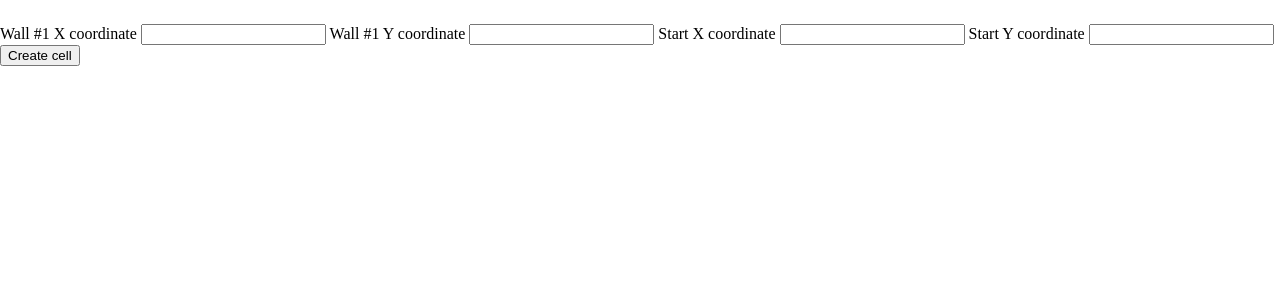
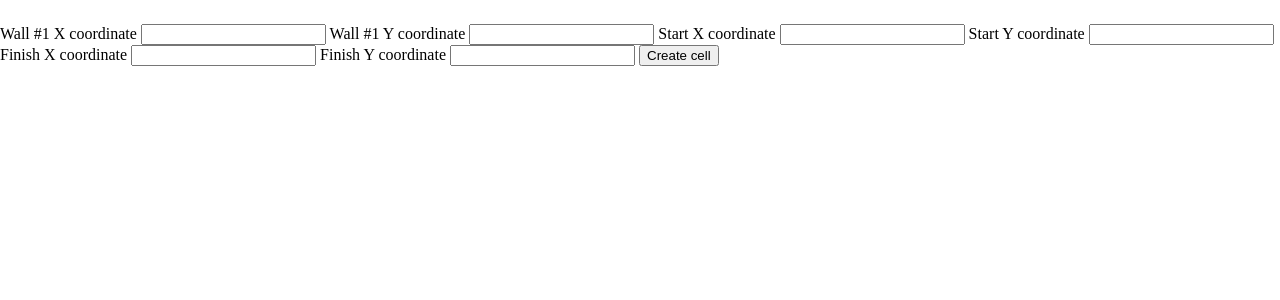
Before and after one commit to jesse-van-mourik/PythonPlayground, a Flask app: page /cellform in a window 1280 px wide. Shown: the part 48-348 px from the top of the page. Run offline with Flask 2, Linux system fonts and the light colour scheme.

Commit message:
Added labels to input elements on the board. Added ability to set an end point/finish.

```diff
--- a/petproject/main.py
+++ b/petproject/main.py
@@ -25,6 +25,11 @@ def create_cell():
     startx = int(request.form['startx']) - 1
     starty = int(request.form['starty']) - 1
     board.board[starty][startx].comment = 'start'
+
+    endx = int(request.form['endx']) - 1
+    endy = int(request.form['endy']) - 1
+    board.board[endy][endx].comment = 'end'
+
     return render_template('board.html', board=board.board)
 
 
--- a/petproject/movement.py
+++ b/petproject/movement.py
@@ -2,6 +2,8 @@ from flask import Blueprint, render_template, request
 from board import board_from_form
 
 bp = Blueprint('movement', __name__)
+
+
 
 
 @bp.route('/right', methods=('POST',))
--- a/petproject/static/board.css
+++ b/petproject/static/board.css
@@ -19,6 +19,10 @@
     background-color: green;
 }
 
+.cell.end{
+    background-color: red;
+}
+
 .center-table{
     display: flex;
     justify-content: center;
--- a/petproject/templates/cellform.html
+++ b/petproject/templates/cellform.html
@@ -11,6 +11,10 @@
     <input type="number" id="startx" name="startx">
     <label for="starty">Start Y coordinate</label>
     <input type="number" id="starty" name="starty">
+    <label for="endx">Finish X coordinate</label>
+    <input type="number" id="endx" name="endx">
+    <label for="endy">Finish Y coordinate</label>
+    <input type="number" id="endy" name="endy">
 
     <input type="submit" value="Create cell">
 </form>
```
Also changed, not shown: petproject/templates/board.html (+8 -4 lines).
